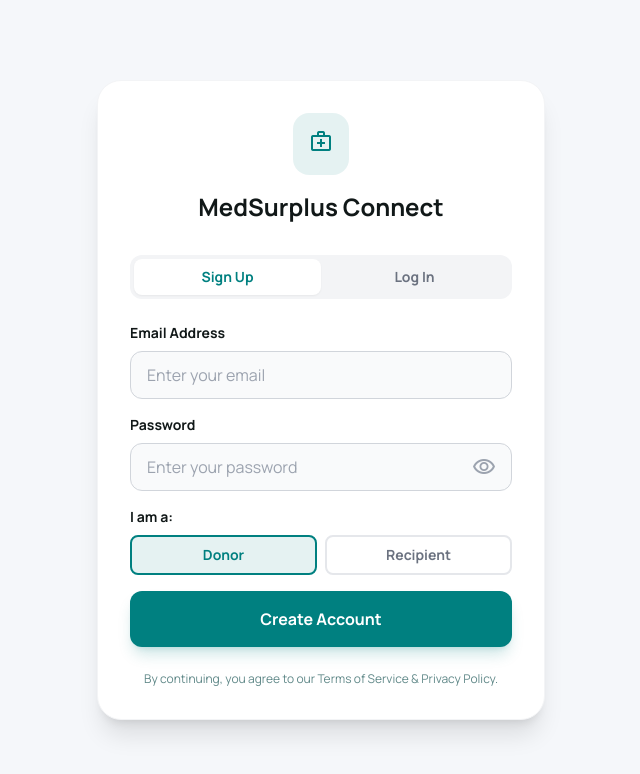
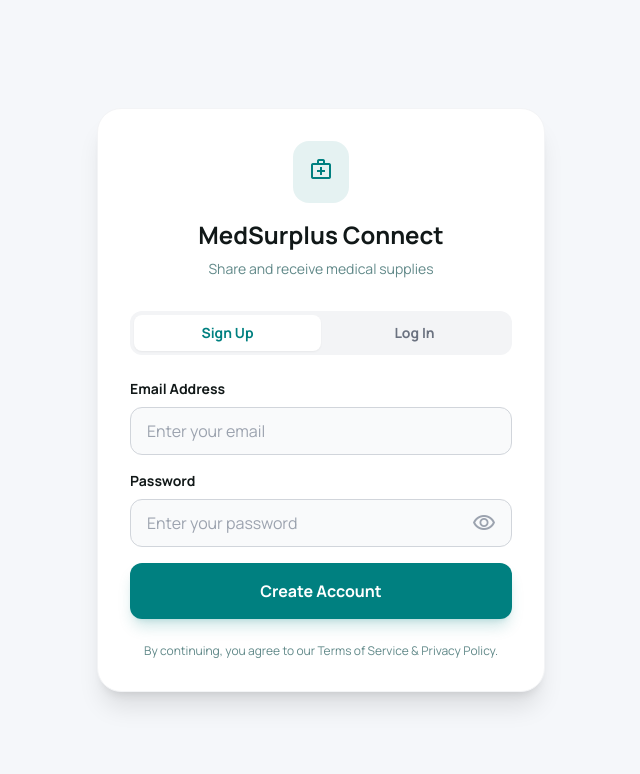
Before and after one commit to KrichenNour/Medicine-Rescue, a Next.js app: page /auth in a window 1280 px wide. Shown: the top 774 px of the page, without its empty margins (319-959 px from the left). Built offline with nearby package versions, Linux system fonts and the light colour scheme.

Commit message:
feat(auth): remove role from signup - anyone can be donor and recipient

```diff
--- a/app/auth/page.tsx
+++ b/app/auth/page.tsx
@@ -6,7 +6,6 @@ import { useRouter } from 'next/navigation';
 const Auth: React.FC = () => {
   const router = useRouter();
   const [mode, setMode] = useState<'signup' | 'login'>('signup');
-  const [role, setRole] = useState<'Donor' | 'Recipient'>('Donor');
 
   const [email, setEmail] = useState('');
   const [password, setPassword] = useState('');
@@ -22,10 +21,17 @@ const Auth: React.FC = () => {
       const res = await fetch(`http://localhost:4000${endpoint}`, {
         method: 'POST',
         headers: { 'Content-Type': 'application/json' },
-        body: JSON.stringify({ email, password, role }),
+        body: JSON.stringify({ email, password }),
       });
 
-      const data = await res.json();
+      let data;
+      try {
+        data = await res.json();
+      } catch (parseError) {
+        setError('Invalid response from server. Make sure the backend is running.');
+        setLoading(false);
+        return;
+      }
 
       if (!res.ok) {
         setError(data.error || 'Something went wrong');
@@ -37,9 +43,13 @@ const Auth: React.FC = () => {
       localStorage.setItem('token', data.token);
       localStorage.setItem('user', JSON.stringify(data.user));
       router.push('/dashboard');
-    } catch (err) {
+    } catch (err: any) {
       console.error(err);
-      setError('Server error');
+      if (err.message?.includes('fetch')) {
+        setError('Cannot connect to server. Make sure the backend is running on port 4000.');
+      } else {
+        setError('Server error: ' + (err.message || 'Unknown error'));
+      }
     } finally {
       setLoading(false);
     }
@@ -54,6 +64,9 @@ const Auth: React.FC = () => {
             <span className="material-symbols-outlined text-primary text-5xl">medical_services</span>
           </div>
           <h1 className="text-2xl font-bold text-text-light dark:text-text-dark">MedSurplus Connect</h1>
+          <p className="text-sm text-text-muted mt-2 text-center">
+            Share and receive medical supplies
+          </p>
         </div>
 
         {/* Toggle */}
@@ -107,32 +120,6 @@ const Auth: React.FC = () => {
             </div>
           </div>
 
-          {mode === 'signup' && (
-            <div>
-              <label className="block text-sm font-bold text-text-light dark:text-text-dark mb-2">I am a:</label>
-              <div className="flex gap-2">
-                <button
-                  onClick={() => setRole('Donor')}
-                  className={`flex-1 h-10 rounded-lg border-2 text-sm font-bold transition-colors ${
-                    role === 'Donor' ? 'border-primary bg-primary/10 text-primary' : 'border-gray-200 dark:border-gray-700 text-gray-500'
-                  }`}
-                >
-                  Donor
-                </button>
-                <button
-                  onClick={() => setRole('Recipient')}
-                  className={`flex-1 h-10 rounded-lg border-2 text-sm font-bold transition-colors ${
-                    role === 'Recipient'
-                      ? 'border-primary bg-primary/10 text-primary'
-                      : 'border-gray-200 dark:border-gray-700 text-gray-500'
-                  }`}
-                >
-                  Recipient
-                </button>
-              </div>
-            </div>
-          )}
-
           <button
             onClick={handleAuth}
             disabled={loading}
```
Also changed, not shown: 2 other files (tests, documents, lock files or other folders).
